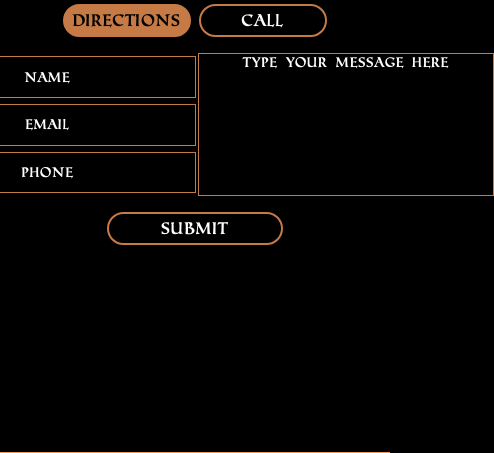
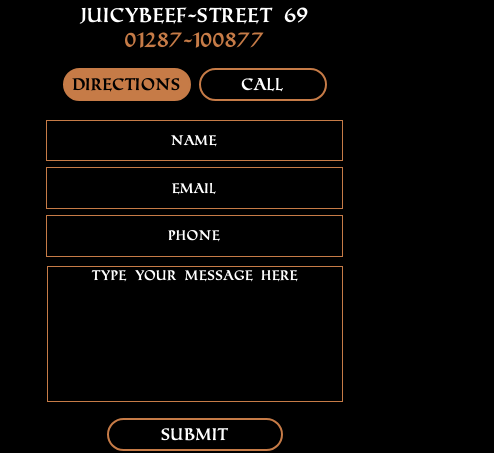
Before and after one commit to NicklasSoderlund/Restaurant-Project, a React (Create React App) app: page /contact in a window 390 px wide. Shown: the part 392-845 px from the top of the page, 494 px wide, since content can reach past the window. Built offline with nearby package versions, Linux system fonts and the light colour scheme; no server answers; a small style sheet from the web is missing.

Commit message:
Contact mobile responsive

```diff
--- a/src/components/Contact/contact.scss
+++ b/src/components/Contact/contact.scss
@@ -7,6 +7,12 @@
     align-items: center;
     justify-content: center;
     height: 100vh;
+    @media screen and (max-width: 720px) {
+
+        height: fit-content;
+        margin-top: 30vh;
+        margin-bottom: 5vh;
+      }
 
     .colorClass {
         color: #C67B47;
@@ -63,6 +69,11 @@
             display: flex;
             gap:0.4em;
             margin: 1em 0;
+            @media screen and (max-width: 720px) {
+                flex-direction: column;
+                align-content: center;
+
+              }
 
         }
 
@@ -71,7 +82,7 @@
             flex-direction: column;
             width: 295px;
             justify-content: space-between;
-
+            align-items: center;
 
         }
         input {
```
